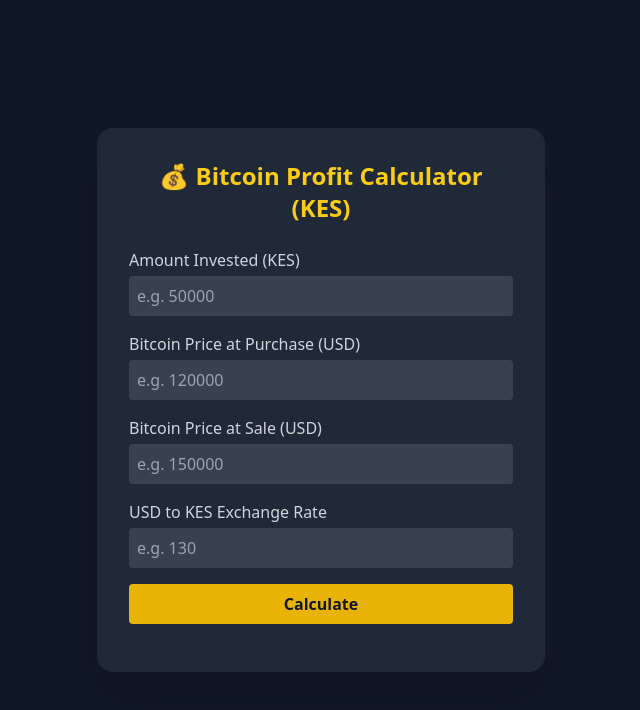
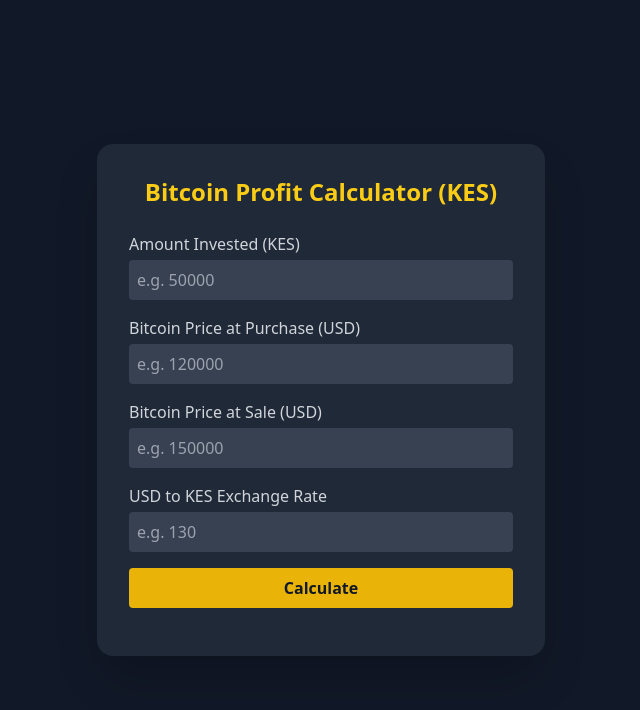
Before and after one commit to YM1587/BTC., a plain HTML site: page V1/index.html in a window 1280 px wide. Shown: the whole page, without its empty margins (319-959 px from the left). Drawn offline with nearby package versions, Linux system fonts and the light colour scheme.

Commit message:
Added files

```diff
--- a/V1/index.html
+++ b/V1/index.html
@@ -9,7 +9,7 @@
 <body class="bg-gray-900 text-white flex items-center justify-center min-h-screen">
 
   <div class="bg-gray-800 p-8 rounded-2xl shadow-2xl w-full max-w-md">
-    <h1 class="text-2xl font-bold text-center mb-6 text-yellow-400">💰 Bitcoin Profit Calculator (KES)</h1>
+    <h1 class="text-2xl font-bold text-center mb-6 text-yellow-400">Bitcoin Profit Calculator (KES)</h1>
 
     <div class="space-y-4">
       <div>
```
Also changed, not shown: V2/index.html (added), V2/script.js (added).
